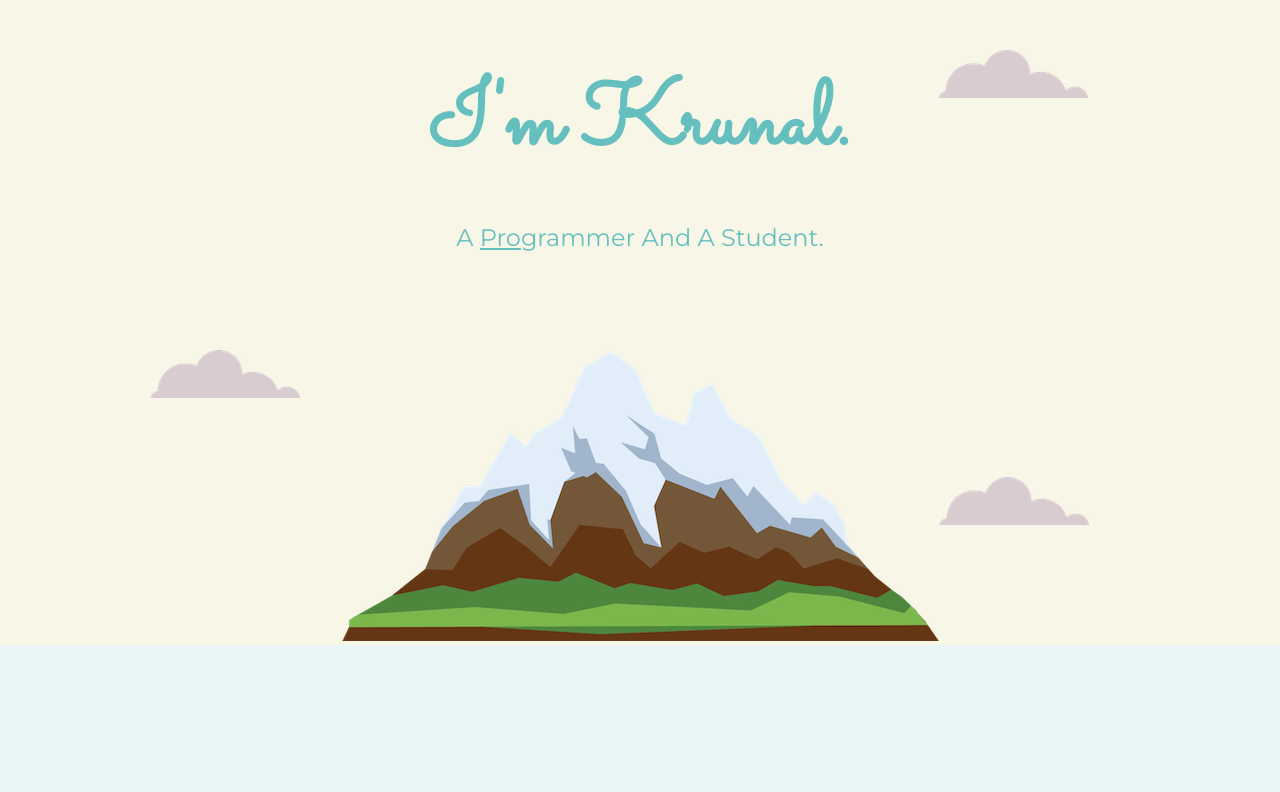
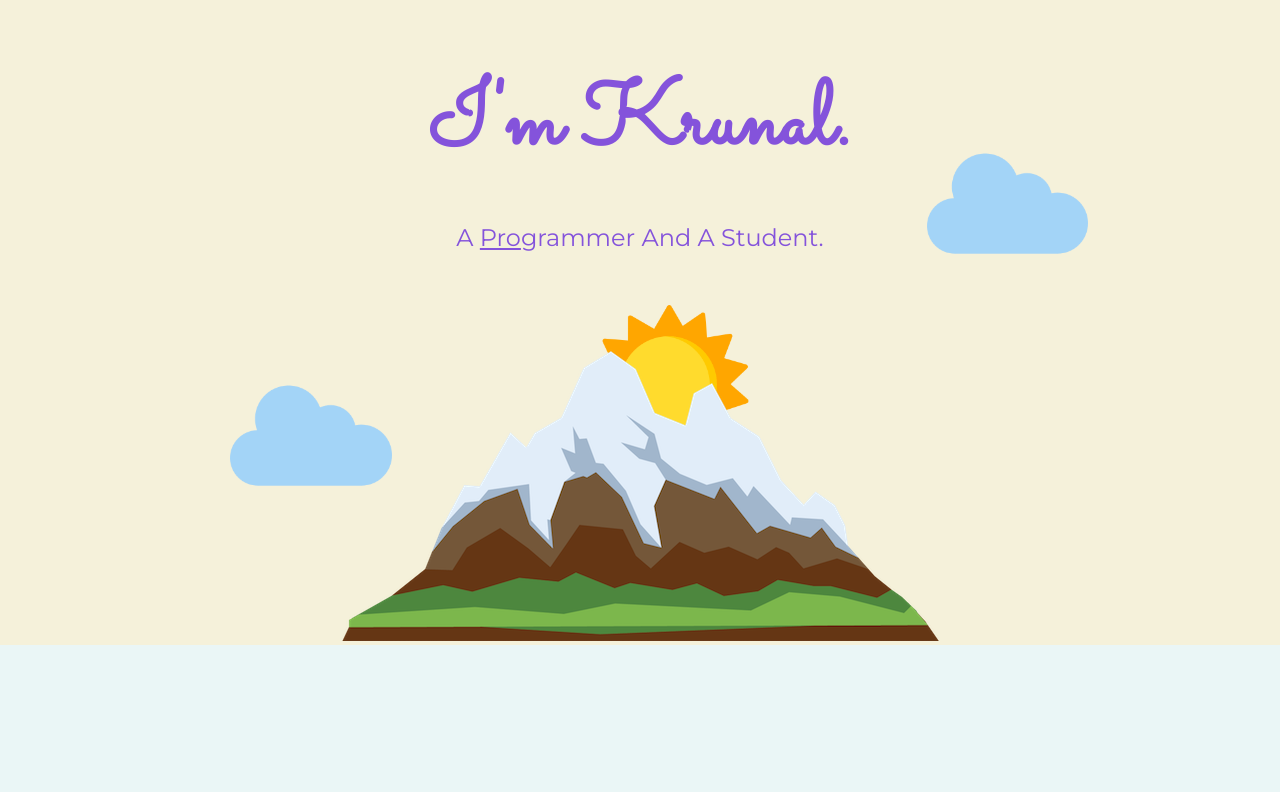
Before and after one commit to KrunalKaneriya/WebDevelopment, a plain HTML site: page Intermediate CSS/CSS Mysite/index.html in a window 1280 px wide. Shown: the top 792 px of the page. Drawn offline with Linux system fonts and the light colour scheme.

Commit message:
Add files via upload

```diff
--- a/Intermediate CSS/CSS Mysite/index.html
+++ b/Intermediate CSS/CSS Mysite/index.html
@@ -12,18 +12,19 @@
 
 <body>
     <div class ="top-container">
-      <img class ="top-cloud" src="images/cloud.png" alt="top cloud">
+      <img class ="top-cloud" src="images/cloud-1.png" alt="top cloud">
         <h1>I'm Krunal.</h1>
         <h2 class = "programmer">A <span class = "pro">Pro</span>grammer And A Student.</h2>
-        <img class = "bottom-cloud" src="images/cloud.png" alt="bottom cloud">
-        <img src="images/mountain.png" alt="">
-        <img class="mountain-cloud" src = "images/cloud.png" alt = "cloud">
+        <img class = "bottom-cloud" src="images/cloud-1.png" alt="bottom cloud">
+        <img class = "sun" src="images/sunny.png" alt="Sun Picture">
+        <img class = "mountain" src="images/mountain.png" alt="">
+        <!-- <img class="mountain-cloud" src = "images/cloud.png" alt = "cloud"> -->
     </div>
 
     <div class="middle-container">
         <div class="profile">
           <img class="profile-image" src="circle-cropped (1).png" alt="profile picture">
-          <h2>Hello Good Morning.</h2>
+          <h2>Hello !</h2>
           <p class="intro">My Name is Krunal Kaneria And I am a Developer of Java And Web Development. I am also Founder of PC Tips And Trick By KK Website.</p>
         </div>
         <hr>
@@ -56,6 +57,7 @@
         <a class="footer-link" href="https://www.instagram.com/kaneriakrunal/?hl=en" target= "_blank">Instagram</a>
         <a class="footer-link" href="https://pctipsandtrickbykk.weebly.com/" target="_blank">Website</a>
         <p style="color:#eaf6f6; padding: 15px 0;">© 2021 Krunal Kaneria.</p>
+
       </div>
 </body>
 
--- a/Intermediate CSS/CSS Mysite/styles/styles.css
+++ b/Intermediate CSS/CSS Mysite/styles/styles.css
@@ -3,9 +3,15 @@ h1 {
     margin:auto;
     padding-top: 60px;
     font-family: 'Sacramento', cursive;
-    color: #66BFBF;
+    color: #8453DB;
+    transition:color 1s;
 
 }
+
+h1:hover {
+  color:#9E9349;
+}
+
 p {
   font-family: 'Noto Sans', sans-serif;
   line-height: 2;
@@ -18,21 +24,39 @@ body{
     color: #40514e;
 }
 
+/* Mountain */
+.mountain{
+  position:relative;
+  z-index: 1;
+}
+
+/* Sun Image */
+.sun{
+  /* display:inline-block; */
+  position:absolute;
+  height:160px;
+  left:46%;
+  bottom: 180px;
+}
+
 .programmer {
   font-weight: normal;
   font-family: 'Montserrat', sans-serif;
   font-size:1.5rem;
-  color: #66BFBF;
+  color: #8453DB;
   /*line-height: 2;*/
   margin-top:30px;
+  transition: color 1s;
+}
+
+.programmer:hover {
+  color:#9E9349;
 }
 
 .skill-row {
   width: 50%;
   margin:100px auto;
   text-align: left;
-
-
 }
 
 hr {
@@ -77,7 +101,7 @@ a:hover {
   color:#eaf6f6;
 }
 .top-container {
-    background-color: #f7f6e7;
+    background-color: #f5f1da;
     position:relative;
 
 
@@ -95,7 +119,8 @@ a:hover {
 .top-cloud {
   position:absolute;
   right: 15%;
-  top:50px;
+  top:19%;
+  height:25%;
 }
 
 .mountain-cloud {
@@ -104,8 +129,9 @@ a:hover {
 }
 
 .bottom-cloud {
-  top:350px;
-  left:150px;
+  bottom: 20%;
+  height: 25%;
+  left:18%;
   position:absolute;
 }
 
```
Also changed, not shown: Intermediate CSS/CSS Mysite/images/cloud-1.png (added), Intermediate CSS/CSS Mysite/images/sunny.png (added).
